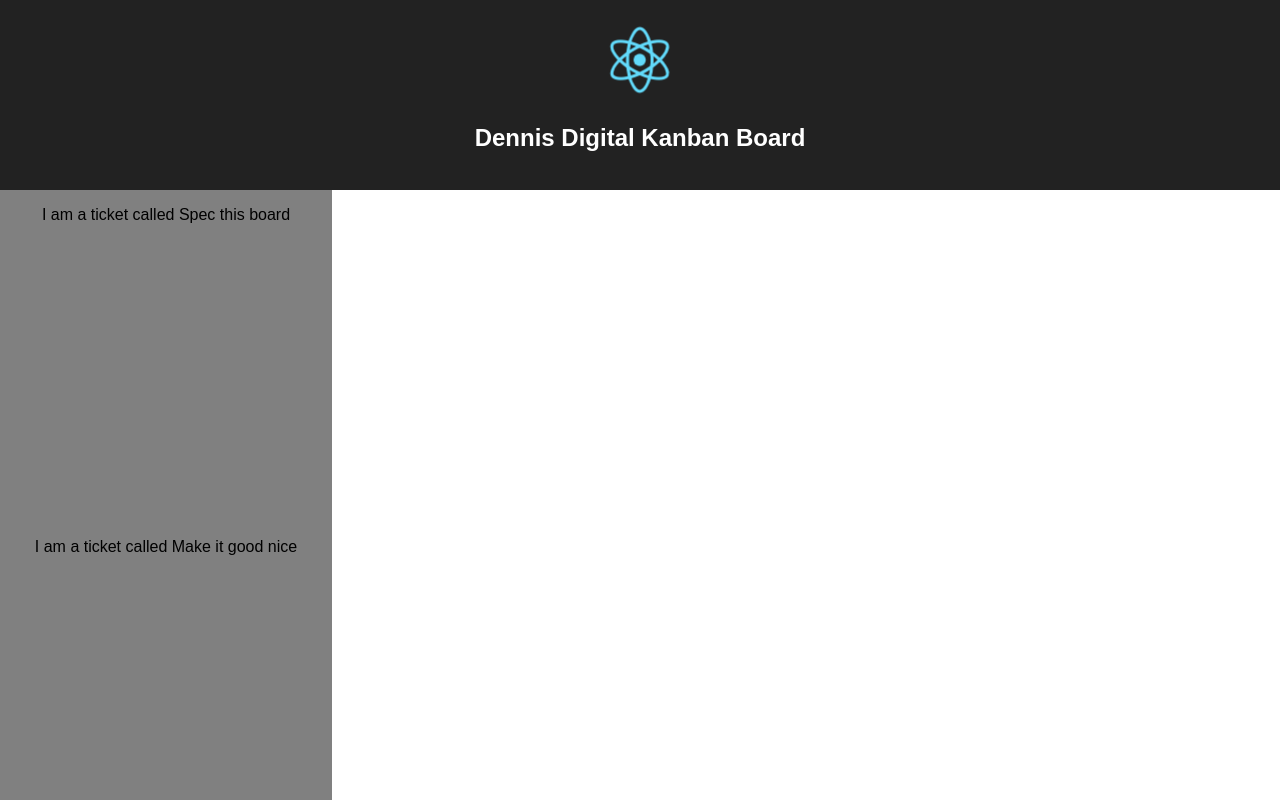
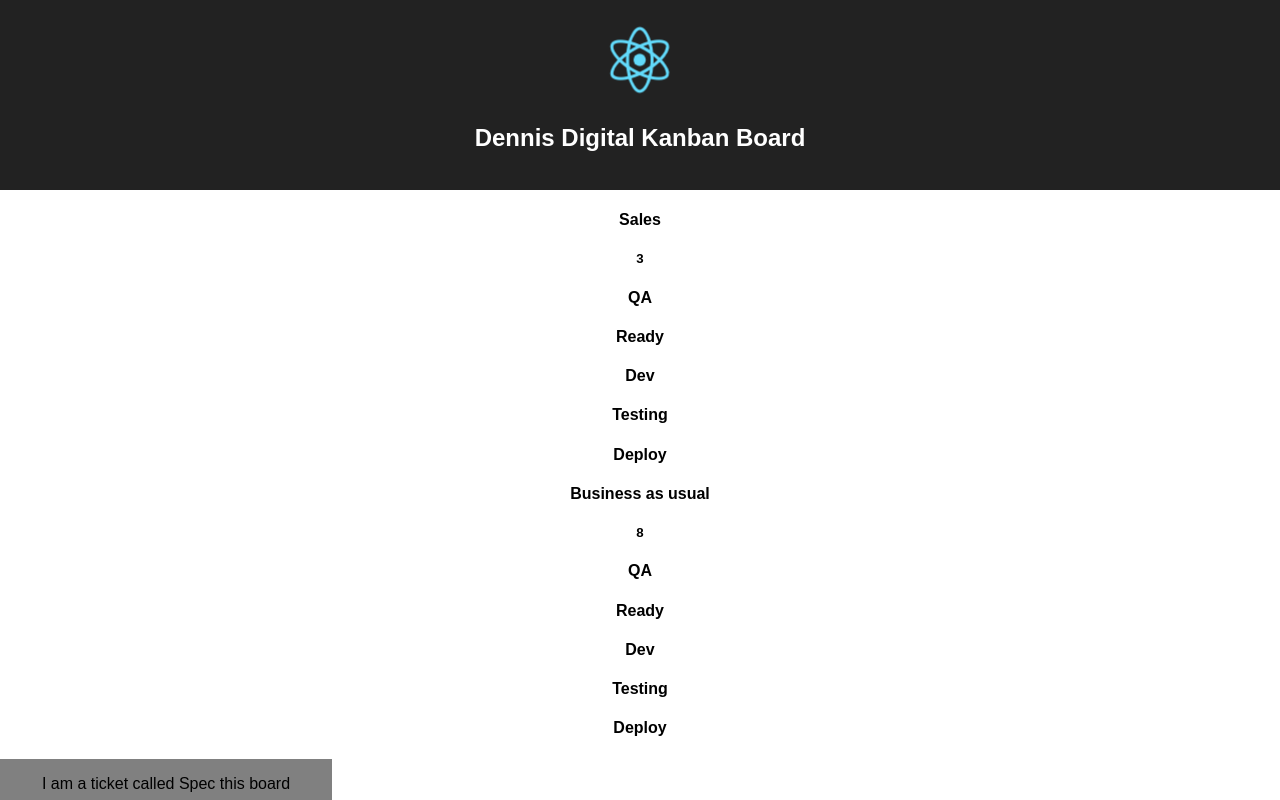
Before and after one commit to chriskinch/digital-kanban-board, a React (Create React App) app: page / in a window 1280 px wide. Shown: the top 800 px of the page. Built offline with nearby package versions, Linux system fonts and the light colour scheme.

Commit message:
Render board components from json (need to have a think about what the best way to structure the grid html will actually be - doubt this is it)

```diff
--- a/src/App.js
+++ b/src/App.js
@@ -1,5 +1,4 @@
 import React, { Component } from 'react';
-import boardLayout from './config/boardlayout.json';
 import Board from './components/Board';
 import logo from './logo.svg';
 import './App.css';
@@ -7,7 +6,6 @@ import './App.css';
 class App extends Component {
   render() {
     console.log(this.props);
-    console.log(boardLayout);
     return (
       <div className="board">
         <header className="board-header">
--- a/src/components/Board.js
+++ b/src/components/Board.js
@@ -1,10 +1,18 @@
 import React, { Component } from 'react';
-import Ticket from './Ticket'
+import boardLayout from '../config/boardlayout.json';
+import Lane from './Lane';
+import Ticket from './Ticket';
 
 class Board extends Component {
   render() {
     return (
       <div className="main-board">
+
+        {boardLayout.lanes.map((item, index) => (
+           <Lane item={item} groups={boardLayout.groups} key={index} />
+        ))}
+
+
         <Ticket title='Spec this board' />
         <Ticket title='Make it good nice' />
         <Ticket title='Get it all wrong' />
--- /dev/null
+++ b/src/components/Group.js
@@ -0,0 +1,11 @@
+import React from 'react';
+
+const Group = ({ item }) => {
+  return (
+    <section>
+      <h4>{ item.label }</h4>
+    </section>
+  )
+}
+
+export default Group
--- /dev/null
+++ b/src/components/Lane.js
@@ -0,0 +1,16 @@
+import React from 'react';
+import Group from './Group';
+
+const Lane = ({ item, groups }) => {
+  return (
+    <section>
+      <h4>{ item.label }</h4>
+      <h5>{ item.wip }</h5>
+      {groups.map((item, index) => (
+         <Group item={item} key={index} />
+      ))}
+    </section>
+  )
+}
+
+export default Lane
```
